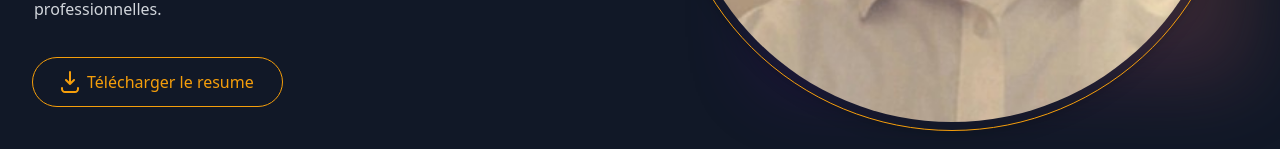
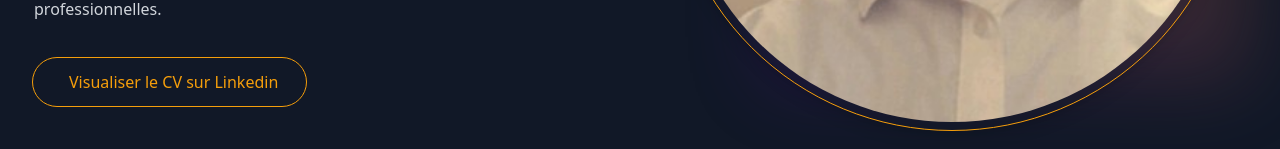
Before and after one commit to adam1508042001/portfolio-adem, a Vue app in the folder Portfolio-vuejs3-tailwind-main/: page / in a window 1280 px wide. Shown: the part 651-800 px from the top of the page. Built offline with nearby package versions, Linux system fonts and the light colour scheme.

Commit message:
duplication

```diff
--- a/Portfolio-vuejs3-tailwind-main/package.json
+++ b/Portfolio-vuejs3-tailwind-main/package.json
@@ -13,6 +13,7 @@
     "aos": "^2.3.4",
     "emailjs-com": "^3.2.0",
     "vue": "^3.5.13",
+    "vue-pdf": "^1.2.4",
     "vue-router": "^4.5.0",
     "vue3-carousel": "^0.3.4"
   },
--- a/Portfolio-vuejs3-tailwind-main/src/components/HeroSection.vue
+++ b/Portfolio-vuejs3-tailwind-main/src/components/HeroSection.vue
@@ -21,18 +21,10 @@
                         <button class=" border border-primary px-6 md:px-7 py-3 rounded-full relative group w-full sm:w-max flex justify-center">
                             <div class="hover:scale-105 transition-all ease-in-out flex justify-center items-center relative">
                             <div class="svg-container">
-                                <svg class="download-icon" width="18" height="22" viewBox="0 0 18 22" fill="none" xmlns="http://www.w3.org/2000/svg" >
-                                    <path class="download-arrow" d="M13 9L9 13M9 13L5 9M9 13V1" stroke="#f59e0b"
-                                    stroke-width="2" stroke-linecap="round" stroke-linejoin="round"
-                                    />
-                                    <path d="M1 17V18C1 18.7956 1.31607 19.5587 1.87868 20.1213C2.44129
-                                    20.6839 3.20435 21 4 21H14C14.7956 21 15.5587 20.6839 16.1213
-                                    20.1213C16.6839 19.5587 17 18.7956 17 18V17"
-                                    stroke="#f59e0b" stroke-width="2" stroke-linecap="round" />
-                                </svg>
+
                                 <div class="download-loader text-white hidden"></div>
                             </div>
-                            <a href="" download='cv.pdf'  class="cv pl-2 text-primary">Télécharger le resume</a>
+                            <a href="https://www.linkedin.com/in/mohamed-adam-afroune/overlay/1735058541962/single-media-viewer/?profileId=ACoAADQNJCABcZZSeLEky6S_MhmAbaO6PeWD-j8" target="_blank" class="cv pl-2 text-primary">Visualiser le CV sur Linkedin</a>
 
 
                         </div>
```
Also changed, not shown: 2 other files (tests, documents, lock files or other folders).
